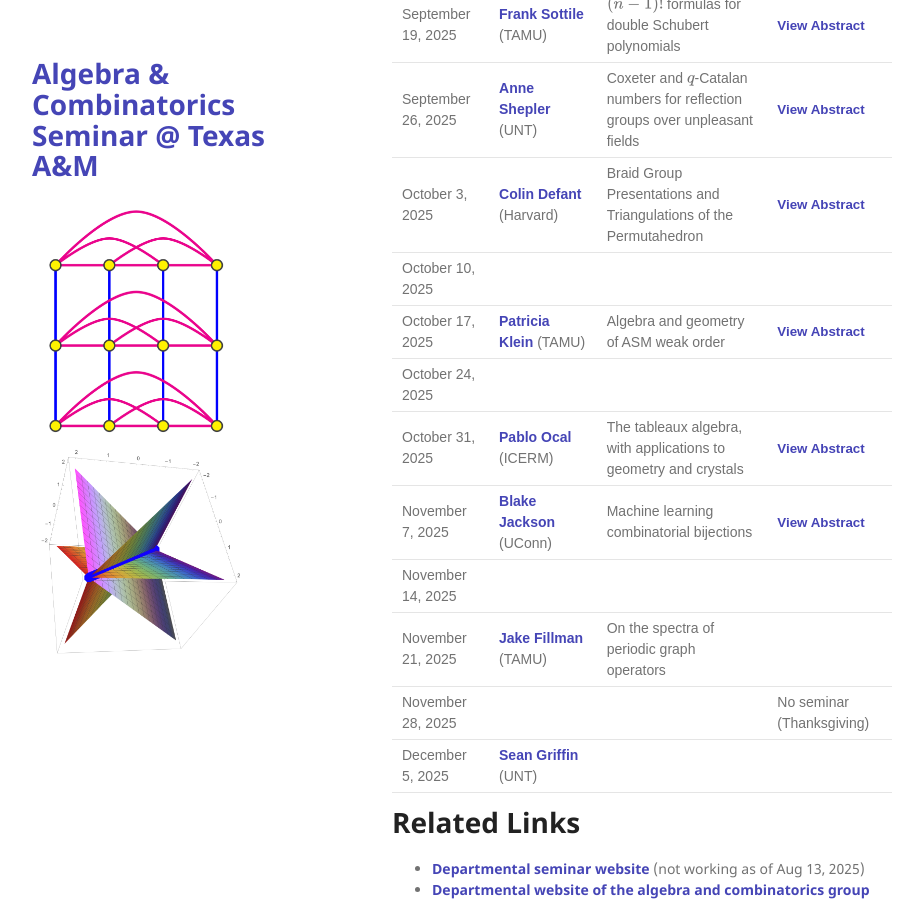
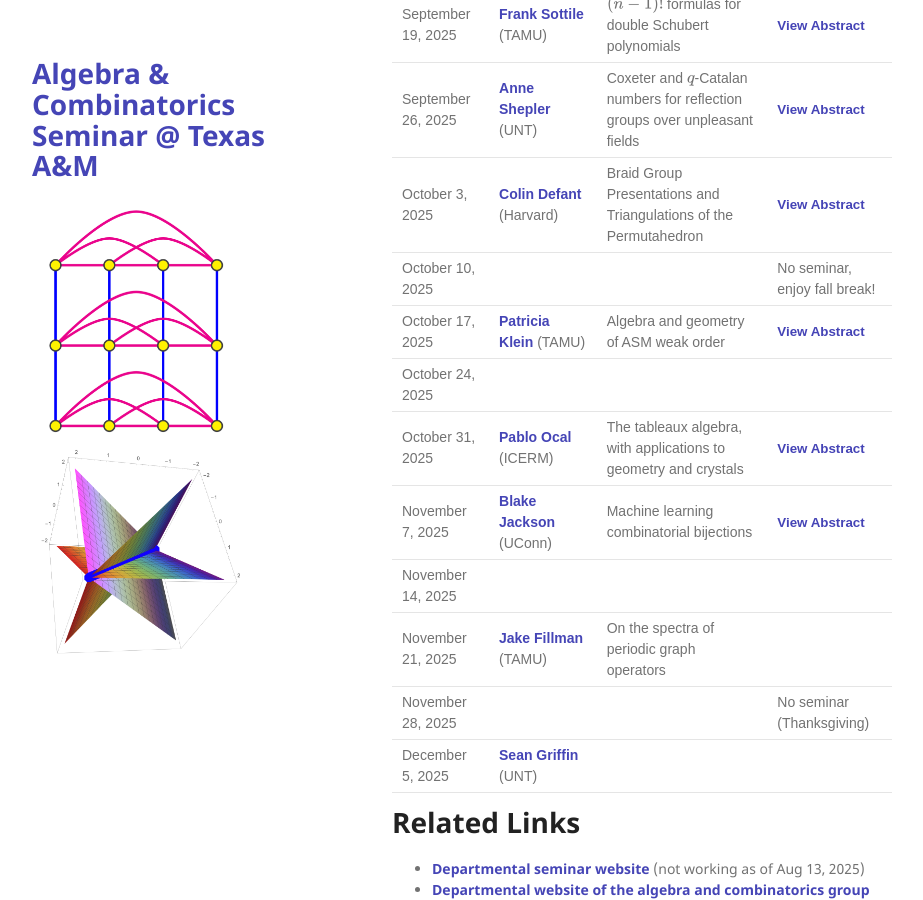
Before and after one commit to tamu-seminar/alg-comb, a Jekyll site: the page built from index.md, in a window 1280 px wide and 900 px high, scrolled down 421 px. Shown: the whole window, without its empty margins (178-1101 px from the left). Built offline with Jekyll 4.4.1, drawn with Linux system fonts in a browser that asks for light colours.

Commit message:
no seminar

```diff
--- a/index.md
+++ b/index.md
@@ -29,7 +29,7 @@ The organizers are [Chun-Hung Liu](https://people.tamu.edu/~chliu/) and [Galen D
 | September 19, 2025 | [Frank Sottile](https://franksottile.github.io/) (TAMU) | $(n-1)!$ formulas for double Schubert polynomials | <button type="button" class="abstract-link" onclick="showAbstract('abs-sottile')">View Abstract</button> |
 | September 26, 2025 | [Anne Shepler](https://sites.math.unt.edu/~ashepler/) (UNT) | Coxeter and $q$-Catalan numbers for reflection groups over unpleasant fields | <button type="button" class="abstract-link" onclick="showAbstract('shepler')">View Abstract</button> |
 | October 3, 2025 | [Colin Defant](https://sites.google.com/view/colin-defant/home) (Harvard) | Braid Group Presentations and Triangulations of the Permutahedron| <button type="button" class="abstract-link" onclick="showAbstract('defant')">View Abstract</button> |
-| October 10, 2025 |  | | |
+| October 10, 2025 |  | | No seminar, enjoy fall break!|
 | October 17, 2025 | [Patricia Klein](https://patriciajklein.github.io/) (TAMU) | Algebra and geometry of ASM weak order | <button type="button" class="abstract-link" onclick="showAbstract('klein')">View Abstract</button> |
 | October 24, 2025 | | | |
 | October 31, 2025 |[Pablo Ocal](https://pabloocal.github.io/) (ICERM) | The tableaux algebra, with applications to geometry and crystals | <button type="button" class="abstract-link" onclick="showAbstract('ocal')">View Abstract</button> |
```
